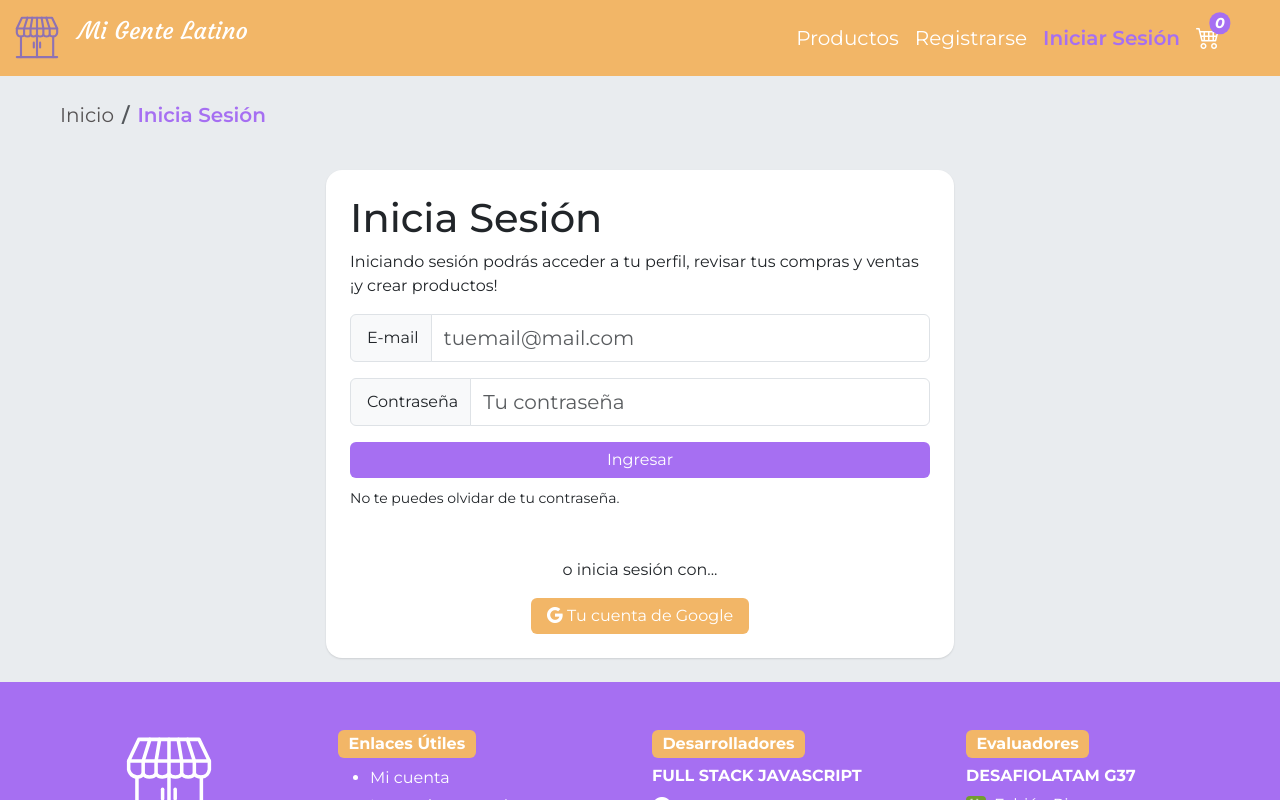
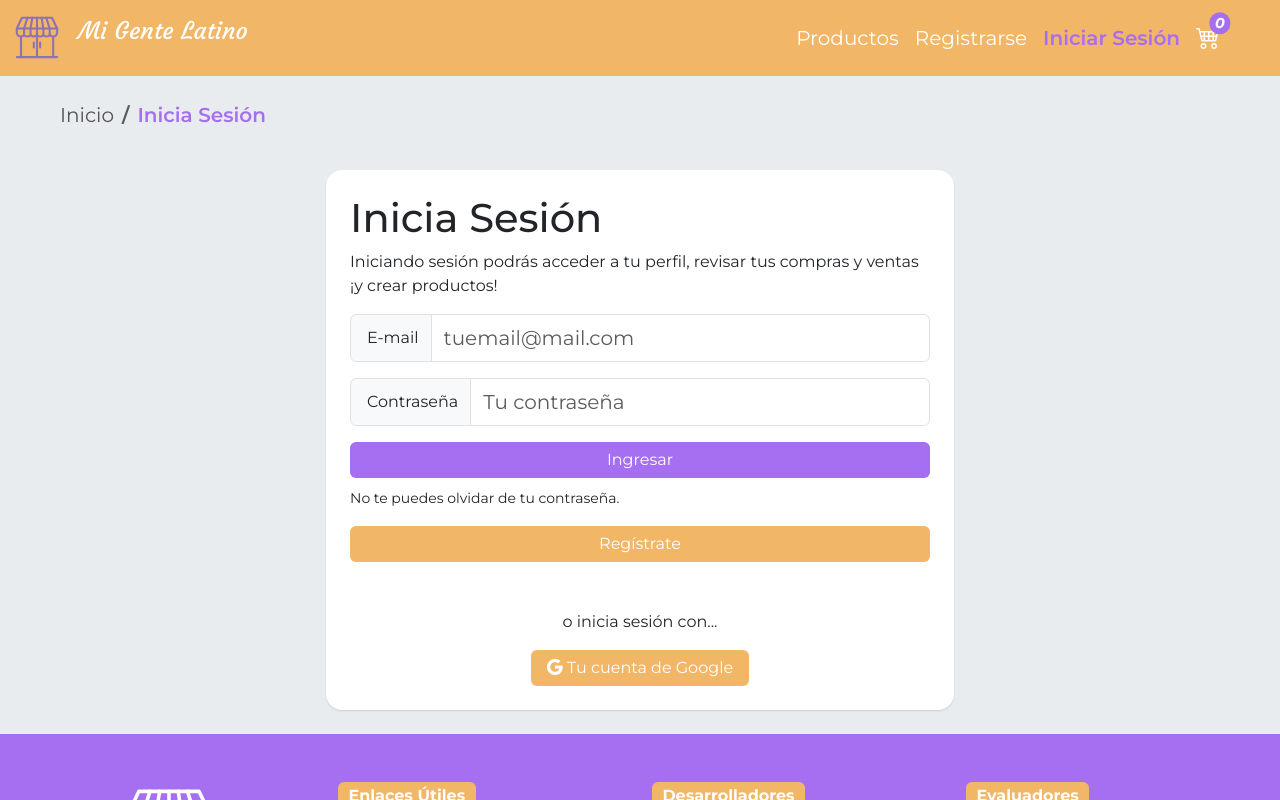
Before and after one commit to carolinalunasfarah/marketplace-frontend-react-user, a React (Vite) app: page /inicia-sesion in a window 1280 px wide. Shown: the top 800 px of the page. Built offline with nearby package versions, Linux system fonts and the light colour scheme; no server answers.

Commit message:
add login to register and register to login

```diff
--- a/src/views/Login.jsx
+++ b/src/views/Login.jsx
@@ -1,3 +1,5 @@
+import { NavLink } from "react-router-dom";
+
 // hooks
 import { useState, useContext, useEffect } from "react";
 import { useNavigate } from "react-router-dom";
@@ -24,9 +26,9 @@ const Login = () => {
 
     const { users, title } = useContext(DataContext);
     const [user, setUser] = useState({
-      email: "",
-      password: "",
-    })
+        email: "",
+        password: "",
+    });
 
     // Cambia el título de la página
     useEffect(() => {
@@ -123,10 +125,19 @@ const Login = () => {
                                 className="btn-primary border-0 w-100 mb-2">
                                 Ingresar
                             </Button>
+                            <small className="text-center cursor-default">
+                                No te puedes olvidar de tu contraseña.
+                            </small>
+                            <section className="mt-3 text-center">
+                                <NavLink
+                                    to="/registro"
+                                    className="btn-secondary border-0 w-100">
+                                    <Button className="btn-secondary border-0 w-100">
+                                        Regístrate
+                                    </Button>
+                                </NavLink>
+                            </section>
                         </Form>
-                        <small className="text-center cursor-default">
-                            No te puedes olvidar de tu contraseña.
-                        </small>
                     </section>
                     <section className="mt-5 text-center ">
                         <p className="cursor-default">o inicia sesión con...</p>
--- a/src/views/Register.jsx
+++ b/src/views/Register.jsx
@@ -1,3 +1,5 @@
+import { NavLink } from "react-router-dom";
+
 // hooks
 import { useState, useContext, useEffect } from "react";
 import { useNavigate } from "react-router-dom";
@@ -177,9 +179,21 @@ const Register = () => {
                                 className="btn-primary border-0 w-100">
                                 Crear Cuenta
                             </Button>
+                            <section className="mt-3 text-center">
+                                <NavLink
+                                    to="/inicia-sesion"
+                                    className="btn-secondary border-0 w-100">
+                                    <Button className="btn-secondary border-0 w-100">
+                                        Iniciar sesión
+                                    </Button>
+                                </NavLink>
+                            </section>
                             <section className="mt-5 text-center">
-                                <p className="cursor-default">o continúa con...</p>
+                                <p className="cursor-default">
+                                    o continúa con...
+                                </p>
                                 <article className="d-inline-block">
+                                    <Button className="btn-secondary border-0 w-100">
                                         <GoogleButton
                                             onSuccess={(response, event) =>
                                                 handleGoogleRegister(
@@ -189,6 +203,7 @@ const Register = () => {
                                             }
                                             scopes={["email"]}
                                         />
+                                    </Button>
                                 </article>
                             </section>
                         </Form>
```
Lines whose indentation alone changed are shown as unchanged.
